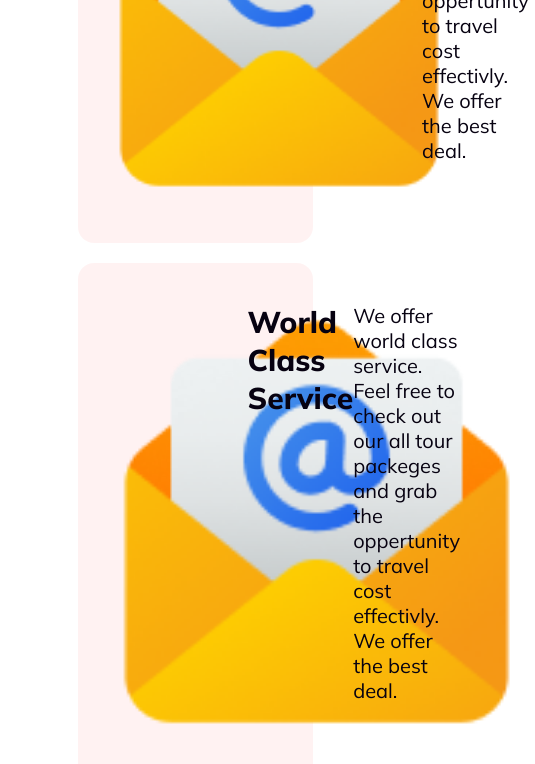
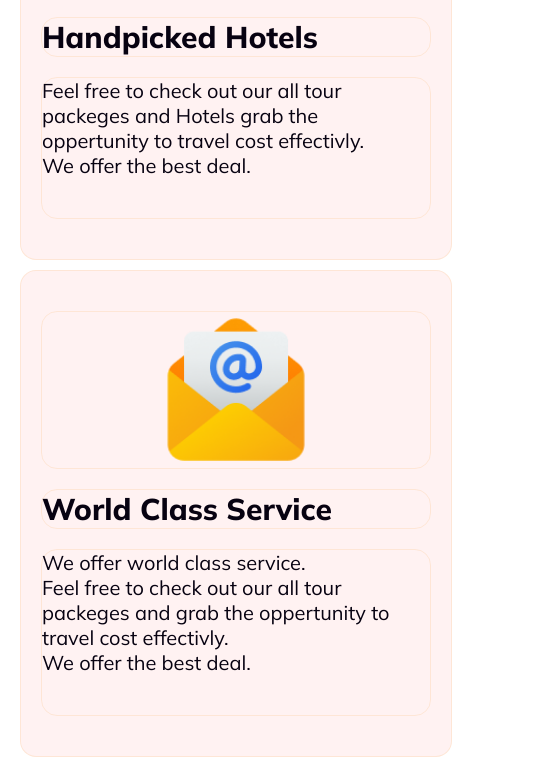
Before and after one commit to Marufa-Zannatara/B9A2-Holiday-Travel, a plain HTML site: page index.html in a window 390 px wide. Shown: the part 795-1559 px from the top of the page, 535 px wide, since content can reach past the window. Drawn offline with Linux system fonts and the light colour scheme.

Commit message:
Added media query with bestprice section

```diff
--- a/styles/style.css
+++ b/styles/style.css
@@ -88,32 +88,13 @@ margin-bottom: 30px;
 
 
 
+ .best-price-container .best-price div {
+    display: flex;
+    width: auto;
+    max-width: 1340px ;
+    margin: 20px auto;
 
-
-
-
-.newyear{
-    margin: 20px auto;
-    align-items: center;
-    width: 50%;
-    max-width: 800px;
-    margin-bottom: 50px ;
 }
-
-
- .fifty-percent{
-
-    color: #070211;
-    text-align: center;
-    font-family: Merriweather;
-    font-size: 72px;
-    font-style: normal;
-    font-weight: 900;
-    line-height: normal;
- }
-
-
-
 
 
 
@@ -150,12 +131,7 @@ margin-bottom: 30px;
 
 }
 
-.best-price-container div {
-    display: flex;
-    max-width: 1340px ;
-    margin: 20px auto;
 
-}
 
 
 
@@ -200,6 +176,34 @@ line-height: 26px;
         margin: auto;
     }
 
+    .best-price-container div{
+
+        flex-direction: column;
+        margin: 10px 20px;
+        border-radius: 16px;
+        border: 1px solid rgba(251, 181, 99, 0.20);
+        width: 100%;
+        align-items: center;
+        gap: 10px;
+
+    }
+
+    .best-price-container .best-price img{
+        margin: 0 0;
+        max-width: 600px;
+        width: 40%;
+        align-items: left;
+
+    }
+
+    .best-price-container .best-price h1{
+        width: 100%;
+        text-align: left;
+        margin:0 0;
+        gap: 10px;
+    }
+
+
     .footer{
         flex-direction: column;
     }
@@ -210,4 +214,5 @@ line-height: 26px;
         gap: 10px;
         margin: 10px ;
     }
-}
+
+    }
```
Also changed, not shown: index.html (+1 -3 lines).
